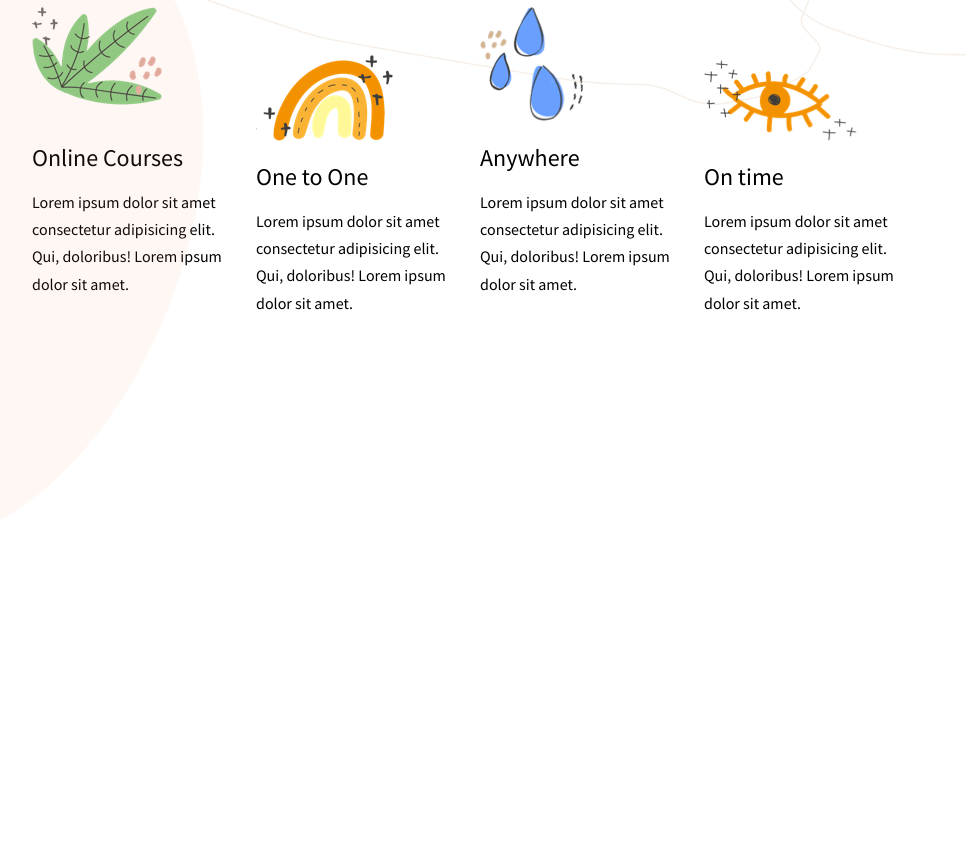
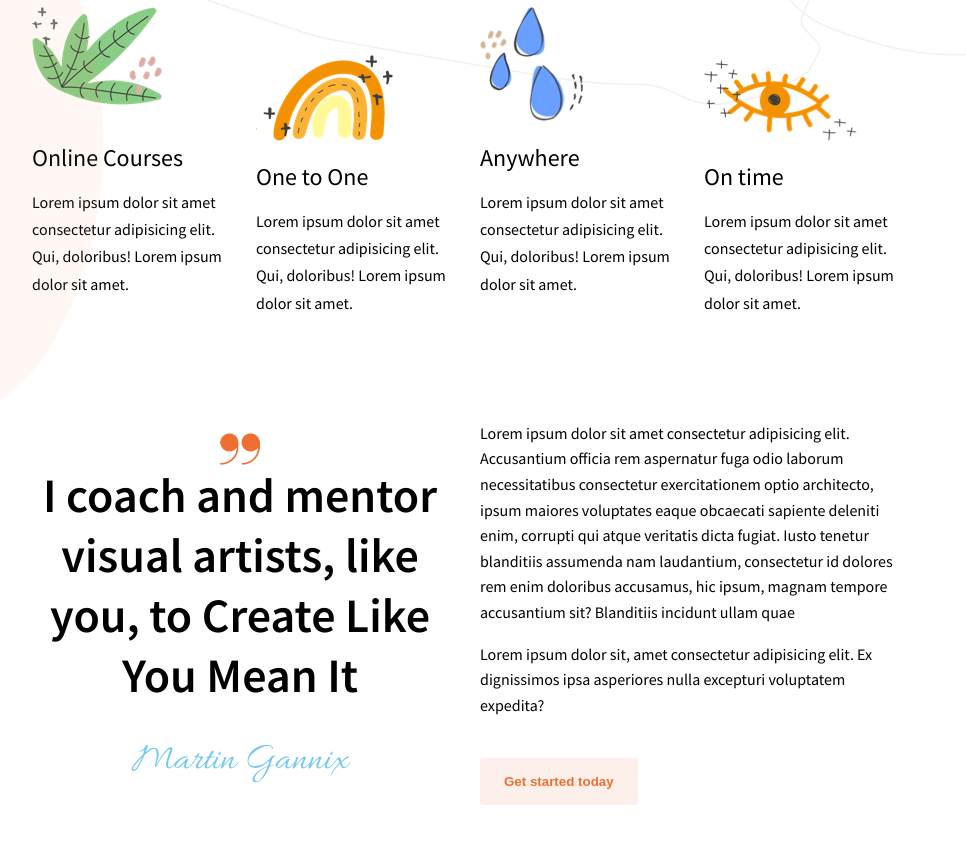
Before and after one commit to gabrivava/proj-html-vuejs, a website: page index.html in a window 1280 px wide. Shown: the part 1106-1950 px from the top of the page, without its empty margins (176-1142 px from the left). Before the commit the page ends 1748 px from the top, so only its background shows below. Drawn offline with nearby package versions, Linux system fonts and the light colour scheme.

Commit message:
complete coching size

```diff
--- a/index.html
+++ b/index.html
@@ -69,6 +69,7 @@
             </div>
 
             <div class="coaching">
+                <!-- sezione 1 -->
                 <h3>Antigt coaching</h3>
                 <h4>I understand what it takes to create. i can help you with</h4>
                 <div class="row">
@@ -96,6 +97,25 @@
                 </div>
                 <img src="./dist/img/maxcoach-shape-13.png" alt="">
 
+                <!-- sezione 2 -->
+                <div class="citazione">
+                    <div class="left">
+                        <img src="./dist/img/artist-quote-icon.png" alt="">
+                        <p>I coach and mentor visual artists, like you, to Create Like You Mean It</p>
+                        <span class="autor">
+                            Martin Gannix
+                        </span>
+                    </div>
+                    <div class="right">
+                        <p>Lorem ipsum dolor sit amet consectetur adipisicing elit. Accusantium officia rem aspernatur fuga odio laborum necessitatibus consectetur exercitationem optio architecto, ipsum maiores voluptates eaque obcaecati sapiente deleniti enim, corrupti qui atque veritatis dicta fugiat. Iusto tenetur blanditiis assumenda nam laudantium, consectetur id dolores rem enim doloribus accusamus, hic ipsum, magnam tempore accusantium sit? Blanditiis incidunt ullam quae</p>
+                        <p>
+                            Lorem ipsum dolor sit, amet consectetur adipisicing elit. Ex dignissimos ipsa asperiores nulla excepturi voluptatem expedita?
+                        </p>
+                        <button>
+                            Get started today
+                        </button>
+                    </div>
+                </div>
             </div>
 
 
--- a/src/css/_coaching.scss
+++ b/src/css/_coaching.scss
@@ -26,9 +26,10 @@
         position: relative;
         &>img {
             position: absolute;
-            transform: rotate(250deg);
+            transform: rotate(230deg);
             top: -120px;
             left: -500px;
+            height: 600px;
         }
         .card {
             margin: 1rem;
@@ -48,4 +49,50 @@
         top: 35%;
         right: 0;
     }
+
+    //citazione
+    .citazione {
+        width: 70%;
+        margin: 4rem auto;
+        display: flex;
+        .left {
+            width: 50%;
+            display: flex;
+            flex-direction: column;
+            justify-content: center;
+            align-items: center;
+            p {
+                font-size: 3rem;
+                width: 400px;
+                font-weight: 600;
+                text-align: center;
+            }
+            .autor {
+                padding-top: 2rem;
+                font-size: 2.4rem;
+                color: $color_cursive;
+                font-family: $font_corsivo;
+            }
+        }
+        .right {
+            width: 50%;
+            display: flex;
+            flex-direction: column;
+            align-items: flex-start;
+            padding: 1rem;
+            p {
+                line-height: 1.6rem;
+                margin: 0.5rem auto;
+            }
+            button {
+                margin-top: 2rem;
+                background-color: #FDF0EA;
+                border: none;
+                color: #EF6F31;
+                padding: 1rem 1.5rem;
+                border-radius: 3px;
+                font-weight: 600;
+            }
+        }
+    }
 }
--- a/src/css/_jumbotron.scss
+++ b/src/css/_jumbotron.scss
@@ -64,7 +64,7 @@
             background-color: #EF6F31;
             border: none;
             color: white;
-            padding: 0.7rem 1.3rem;
+            padding: 1rem 1.5rem;
             border-radius: 3px;
             font-weight: 600;
         }
```
Also changed, not shown: dist/css/app.css.
